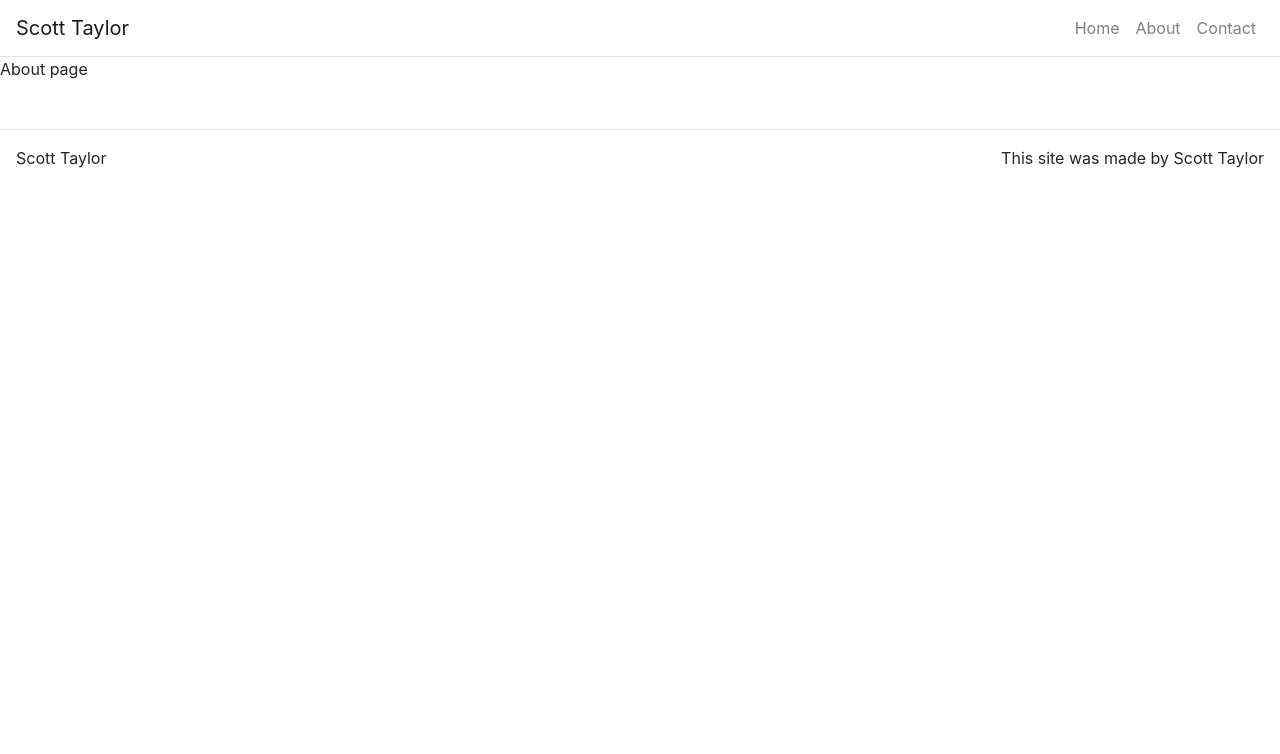
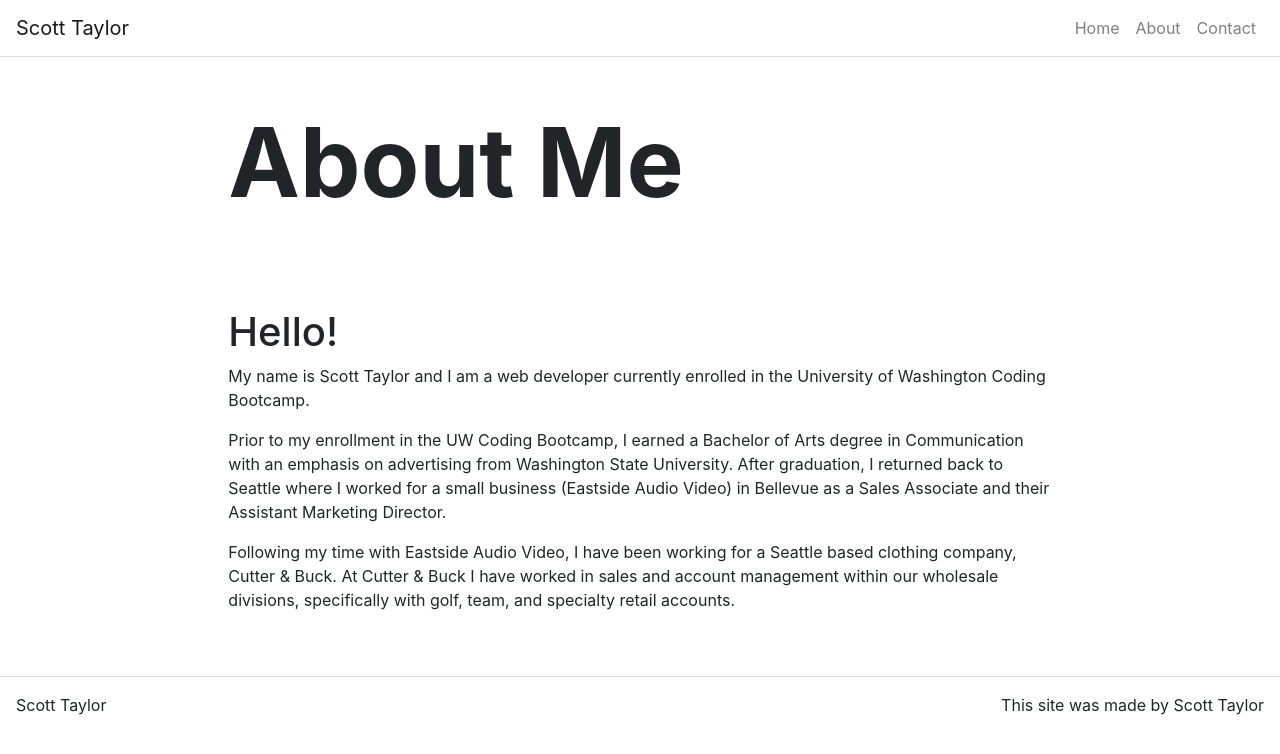
Before and after one commit to scottntaylor/React-Porfolio, a React (Create React App) app in the folder react-portfolio/: page /about in a window 1280 px wide. Shown: the top 754 px of the page. Built offline with nearby package versions, Linux system fonts and the light colour scheme.

Commit message:
About page updated

```diff
--- /dev/null
+++ b/react-portfolio/src/Components/Content.js
@@ -0,0 +1,21 @@
+import React from 'react';
+import Container from 'react-bootstrap/Container';
+import Row from 'react-bootstrap/Row';
+import Col from 'react-bootstrap/Col';
+
+
+function Content(props) {
+
+    return (
+        <Container fluid={true}>
+            <Row className="justify-content-center">
+                <Col md={8}>
+                    {props.children}
+                </Col>
+            </Row>
+        </Container>
+
+    );
+}
+
+export default Content;
--- a/react-portfolio/src/Pages/about.js
+++ b/react-portfolio/src/Pages/about.js
@@ -1,9 +1,33 @@
 import React from 'react';
+import Hero from '../Components/Hero';
+import Content from '../Components/Content';
 
-function AboutPage(props){
+function AboutPage(props) {
 
-    return(
-        <p> About page</p>
+    return (
+        <div>
+            <Hero title={props.title} />
+            <Content>
+                <h1>Hello! </h1>
+               <p> My name is Scott Taylor and I am a web developer currently enrolled in the University of
+                    Washington
+                    Coding Bootcamp.
+                    </p>
+                    <p>Prior to my enrollment in the UW Coding Bootcamp, I earned a Bachelor of Arts degree in
+                    Communication with an emphasis on advertising from Washington State University. After graduation, I
+                    returned
+                    back to Seattle where I worked for a small business (Eastside Audio Video) in Bellevue as a Sales
+                    Associate
+                    and their Assistant Marketing Director.
+                    </p>
+                    <p> Following my time with Eastside Audio Video, I have been working
+                    for
+                    a Seattle based clothing company, Cutter & Buck. At Cutter & Buck I have worked in sales and account
+                    management within our wholesale divisions, specifically with golf, team, and specialty retail accounts.
+
+                    </p>
+            </Content>
+        </div>
     );
 
 
```
